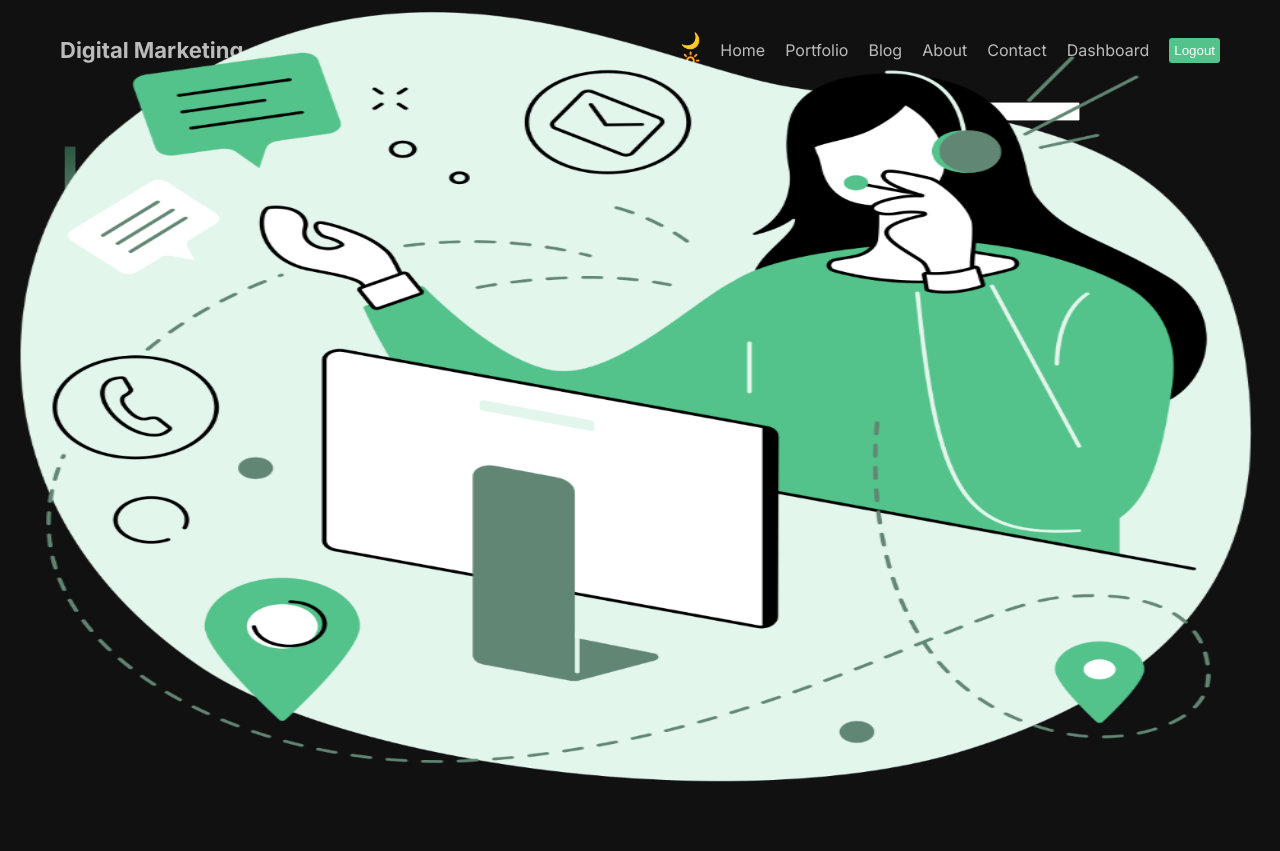
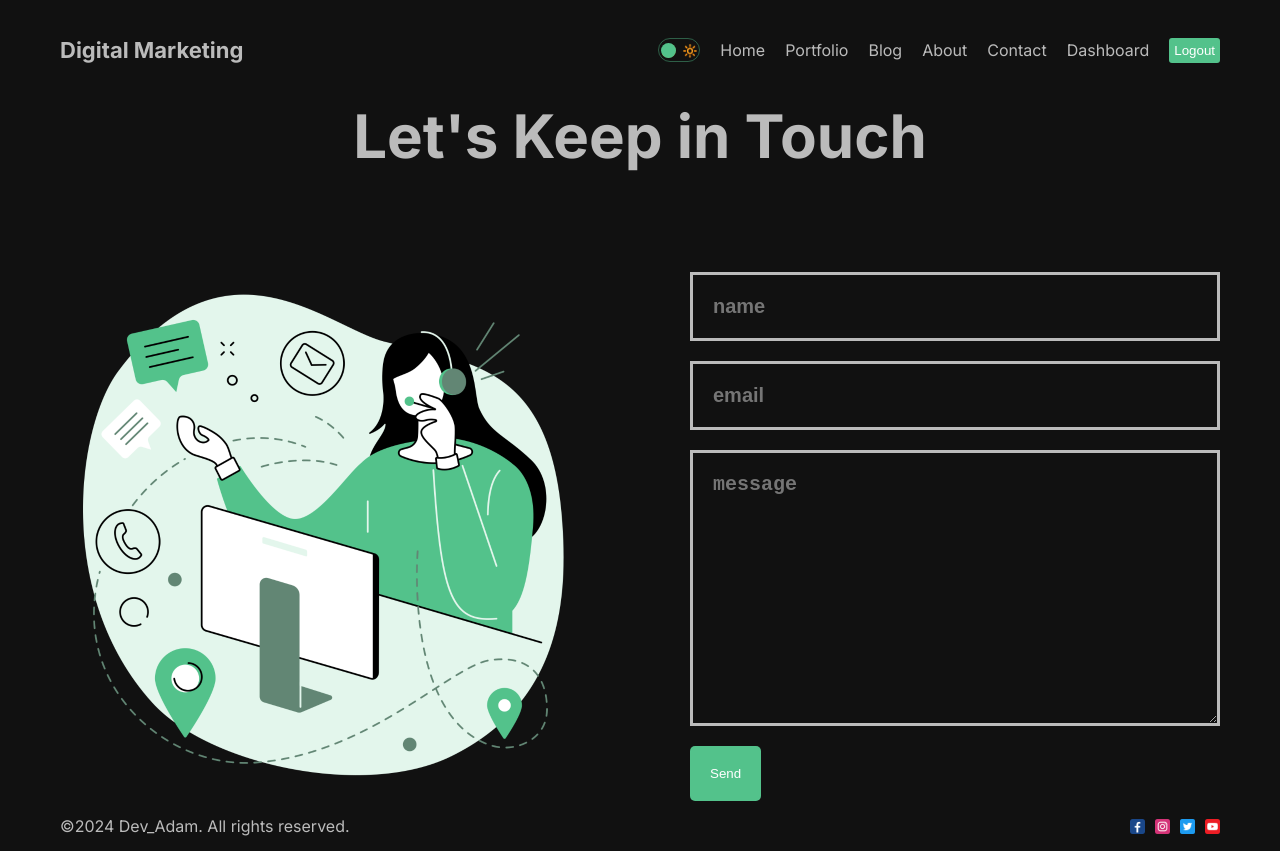
Before and after one commit to adam-alagoz/marketing_fullstack, a Next.js app: page /contact in a window 1280 px wide. Before the commit the page ends 800 px from the top, so only its background shows below. Built offline with nearby package versions, Linux system fonts and the light colour scheme.

Commit message:
contact page and dark mode bugs fixed

```diff
--- a/src/app/contact/page.jsx
+++ b/src/app/contact/page.jsx
@@ -1,7 +1,7 @@
 import React from "react";
 import styles from "./page.module.css";
 import Image from "next/image";
-import Button from "../../components/button/button";
+import Button from "../../components/button/Button";
 
 const Contact = () => {
   return (
--- a/src/app/contact/page.module.css
+++ b/src/app/contact/page.module.css
@@ -1,40 +1,53 @@
 .container {
+}
+
+.title {
+  font-size: 60px;
+  margin-bottom: 100px;
+  text-align: center;
+}
+
+.content {
   display: flex;
   align-items: center;
   gap: 100px;
 }
 
-.item {
+.imgContainer {
   flex: 1;
-  display: flex;
-  flex-direction: column;
-  gap: 50px;
+  height: 500px;
+  position: relative;
 }
 
-.title {
-  font-size: 72px;
-  background: linear-gradient(to bottom, #194c33, #bbb);
-  -webkit-background-clip: text;
-  -webkit-text-fill-color: transparent;
-}
-
-.img {
-  width: 100%;
-  height: 500px;
+.image {
   object-fit: contain;
-  animation: move 3s infinite ease alternate;
+  /* animation: move 3s infinite ease alternate; */
 }
 
 @keyframes move {
   from {
-    transform: translateY(-10px);
+    transform: translateY(-15px);
   }
   to {
-    transform: translateY(10px);
+    transform: translateY(0px) scale(1.03);
   }
 }
 
-.desc {
-  font-size: 24px;
-  font-weight: 300;
+.form {
+  flex: 1;
+  display: flex;
+  flex-direction: column;
+  gap: 20px;
 }
+
+.input,
+.textArea {
+  padding: 20px;
+  background-color: transparent;
+  border: none;
+  outline: none;
+  color: #bbb;
+  border: 3px solid #bbb;
+  font-size: 20px;
+  font-weight: bold;
+}
--- a/src/components/DarkModeToggle/DarkModeToggle.jsx
+++ b/src/components/DarkModeToggle/DarkModeToggle.jsx
@@ -1,7 +1,7 @@
 "use client";
 
 import React from "react";
-import styles from "./darkModeToggle.css";
+import styles from "./darkModeToggle.module.css";
 
 const DarkModeToggle = () => {
   const mode = "light";
--- a/src/components/DarkModeToggle/darkModeToggle.css
+++ b/src/components/DarkModeToggle/darkModeToggle.module.css
@@ -1,8 +1,8 @@
 .darkContainer {
-  /* width: 42px;
+  width: 42px;
   height: 24px;
   border: 1.5px solid #53c28b70;
-  border-radius: 30px; */
+  border-radius: 30px;
   display: flex;
   align-items: center;
   justify-content: space-between;
```
